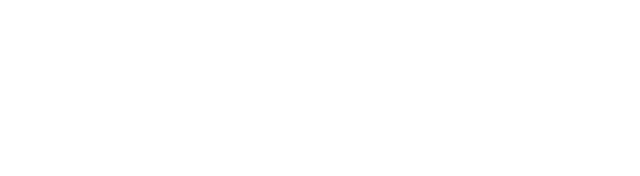
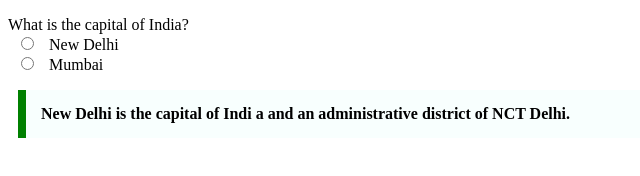
Before and after one commit to acciojob/trivia-sandeepsamanth, a website: page main.html in a window 1280 px wide. Shown: the whole page, without its empty margins (0-640 px from the left). Drawn offline with Linux system fonts and the light colour scheme.

Commit message:
created a submission

```diff
--- a/main.html
+++ b/main.html
@@ -10,6 +10,13 @@
 	<!-- the entire body must be written by student -->
     <script type="text/javascript" src="./script.js">
 </script>
+	 <p>What is the capital of India?<br></</p>
+  <input type="radio" id="html" name="fav_language" value="HTML">
+  <label for="html">New Delhi</label><br>
+  <input type="radio" id="css" name="fav_language" value="CSS">
+  <label for="css">Mumbai</label><br>
+ <blockquote cite="https://en.wikipedia.org/wiki/New_Delhi" style="max-width: 600px; margin: 10px; padding: 15px; border-left: 8px solid green;background-color: #f8fffe; font-weight: bold;">New Delhi is the capital of Indi
+		a and an administrative district of NCT Delhi.</blockquote>
 
 </body>
 
```
